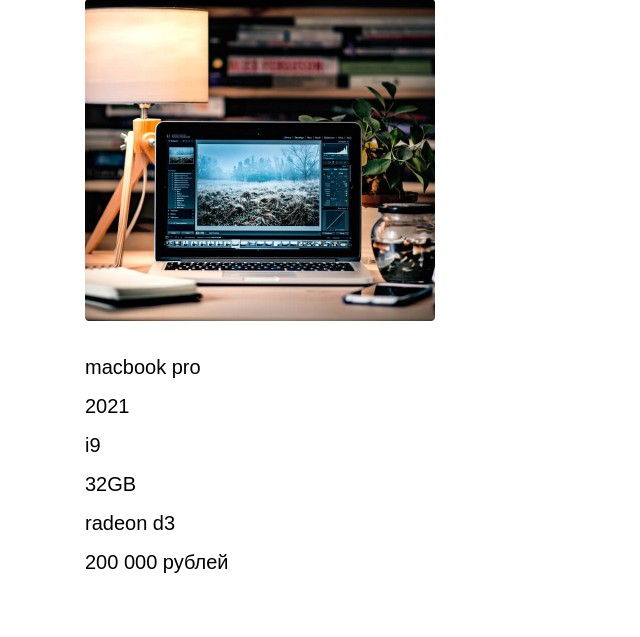
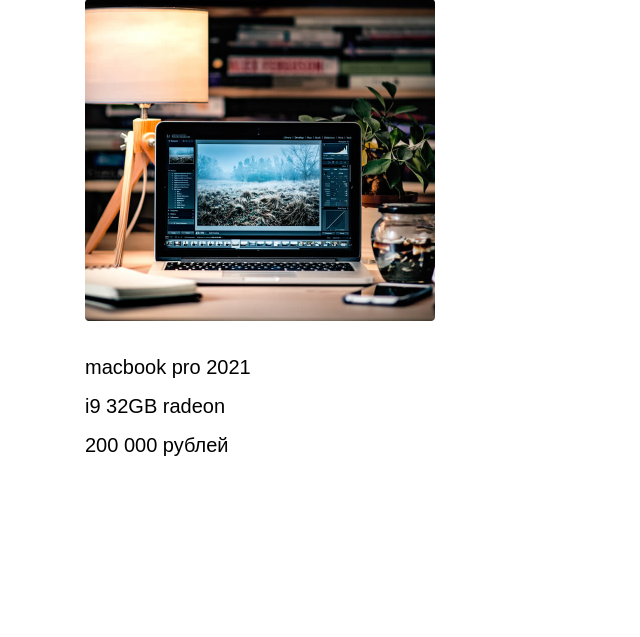
Before and after one commit to marla2021/task, a Flask app: page /short_card/1 in a window 1280 px wide. Shown: the part 232-869 px from the top of the page, without its empty margins (0-640 px from the left). After the commit the page ends 688 px from the top, so only its background shows below. Run offline with Flask 2, Linux system fonts and the light colour scheme.

Commit message:
New view card

```diff
--- a/templates/short_card.html
+++ b/templates/short_card.html
@@ -28,11 +28,8 @@
         <div class="item-card__img-wrapper">
           <img src="../static/img/item1.jpg" srcset="../static/img/item1_2x.jpg" alt="" class="item-card__img" />
         </div>
-        <p class="item-card__info">macbook pro</p>
-        <p class="item-card__info">2021</p>
-        <p class="item-card__info">i9 </p>
-        <p class="item-card__info">32GB</p>
-        <p class="item-card__info">radeon d3</p>
+        <p class="item-card__info">macbook pro 2021</p>
+        <p class="item-card__info">i9 32GB radeon</p>
         <p class="item-card__info">200 000 рублей </p>
       </div>
     </section>
```
